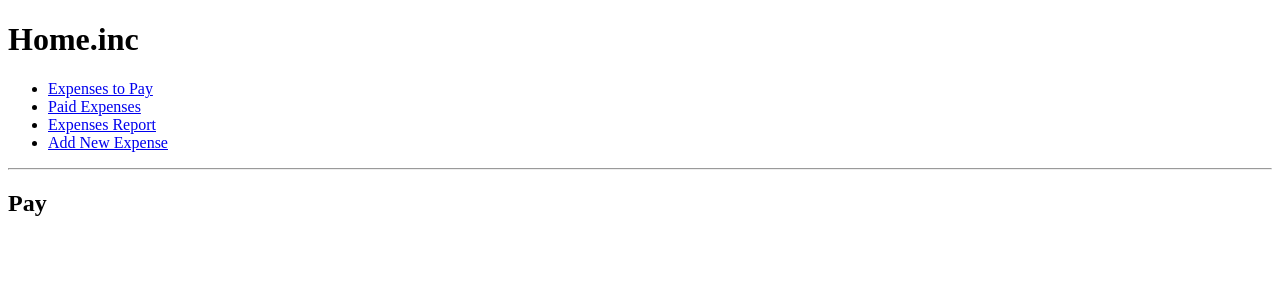
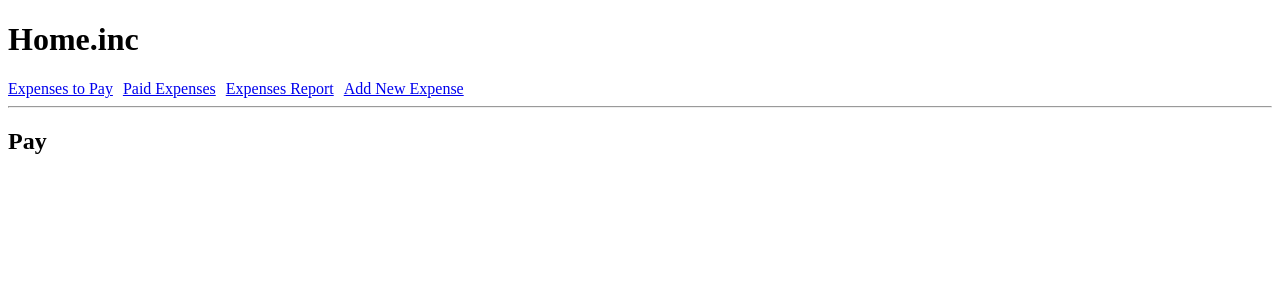
Before and after one commit to grglucastr/home-inc, a React (Create React App) app: page /pay in a window 1280 px wide. Shown: the top 300 px of the page. Built offline with nearby package versions, Linux system fonts and the light colour scheme.

Commit message:
Add Menu into a  folder and add some basic style

```diff
--- a/src/components/Menu.js
+++ /dev/null
@@ -1,15 +0,0 @@
-import React from 'react';
-import { Link } from 'react-router-dom';
-
-export default function Menu(){
-  return(
-    <div>
-      <ul>
-        <li><Link to="/pay">Expenses to Pay</Link> </li>
-        <li><Link to="/paid">Paid Expenses</Link> </li>
-        <li><Link to="/report">Expenses Report</Link> </li>
-        <li><Link to="/expense">Add New Expense</Link> </li>
-      </ul>
-    </div>
-  )
-}
--- /dev/null
+++ b/src/components/Menu/Menu.js
@@ -0,0 +1,25 @@
+import React from "react";
+import { Link } from "react-router-dom";
+
+import "./styles.css";
+
+export default function Menu() {
+  return (
+    <div>
+      <ul className="menu-container">
+        <li>
+          <Link to="/pay">Expenses to Pay</Link>{" "}
+        </li>
+        <li>
+          <Link to="/paid">Paid Expenses</Link>{" "}
+        </li>
+        <li>
+          <Link to="/report">Expenses Report</Link>{" "}
+        </li>
+        <li>
+          <Link to="/expense">Add New Expense</Link>{" "}
+        </li>
+      </ul>
+    </div>
+  );
+}
--- /dev/null
+++ b/src/components/Menu/index.js
@@ -0,0 +1,2 @@
+import Menu from "./Menu";
+export default Menu;
--- /dev/null
+++ b/src/components/Menu/styles.css
@@ -0,0 +1,14 @@
+.menu-container {
+  list-style: none;
+  margin: 0;
+  padding: 0;
+}
+
+.menu-container li {
+  display: inline-block;
+  margin-left: 10px;
+}
+
+.menu-container li:first-child {
+  margin-left: 0;
+}
```
Also changed, not shown: src/App.js (+6 -7 lines).
